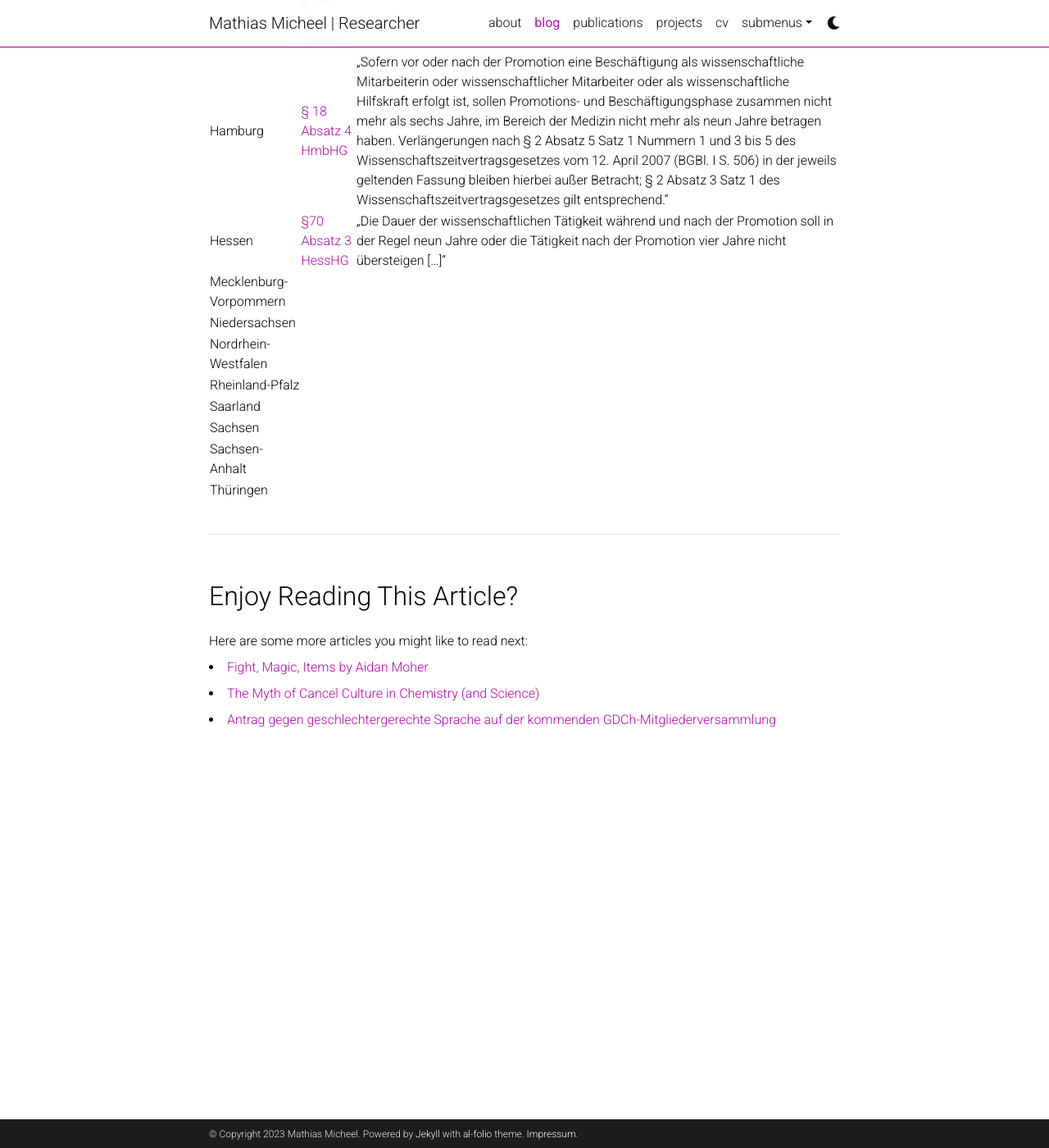
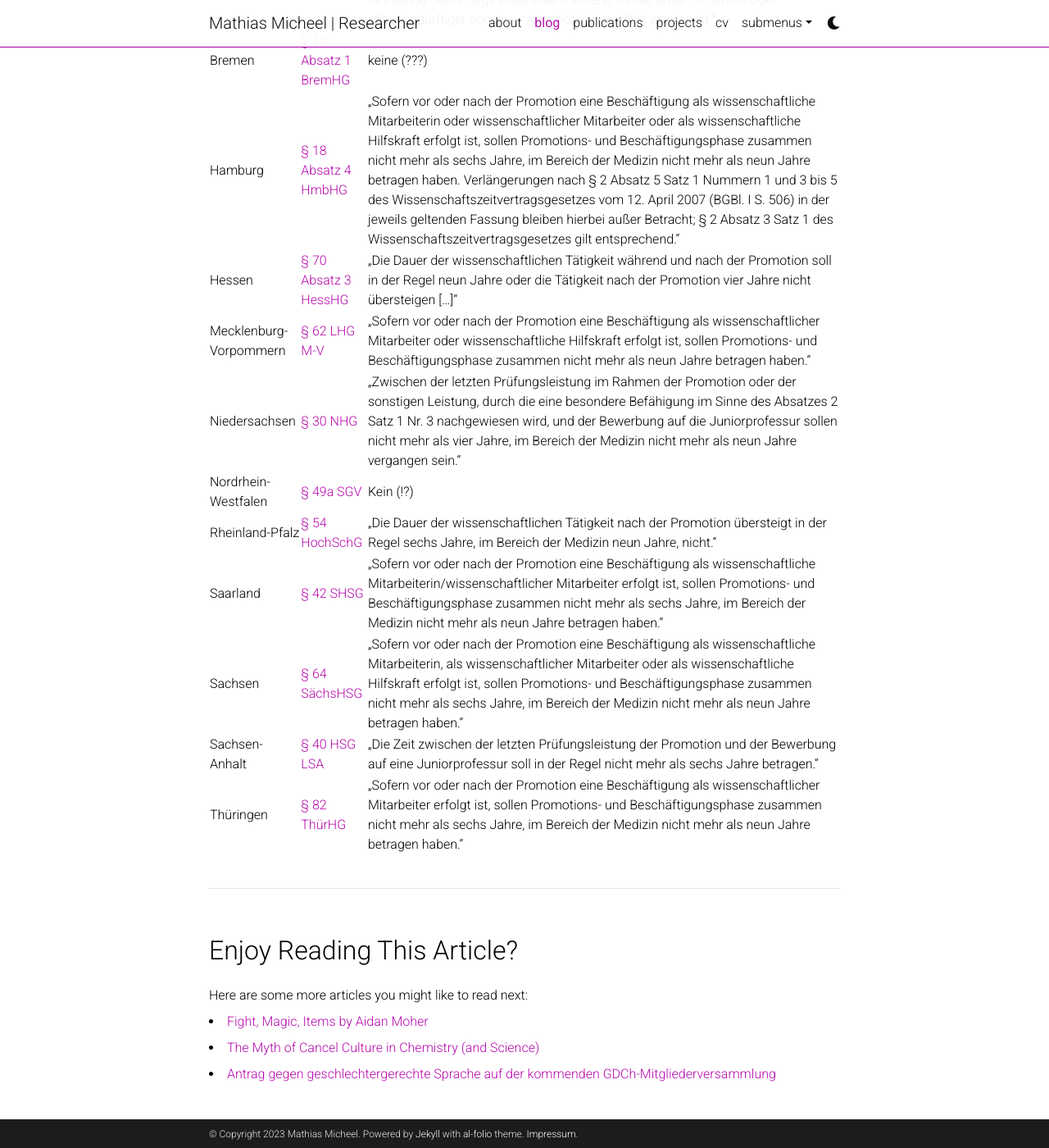
Before and after one commit to mythrandire/mythrandire.github.io, a Jekyll site: the page built from _posts/2023-07-14-juniorprofessuren.md, in a window 1280 px wide and 1400 px high, scrolled down 1356 px. Shown: the whole window at 82% size. Built offline with Jekyll 4.4.1, drawn with Linux system fonts in a browser that asks for light colours; comment, search, counter and statistics services are not loaded; a style sheet for code colours, icons or effects is not loaded.

Commit message:
Update 2023-07-14-juniorprofessuren.md

```diff
--- a/_posts/2023-07-14-juniorprofessuren.md
+++ b/_posts/2023-07-14-juniorprofessuren.md
@@ -24,12 +24,12 @@ gehe ich nicht explizit ein.
 | Brandenburg | [§ 45 Absatz 2 BbgHG](https://bravors.brandenburg.de/gesetze/bbghg#45) | „ Die Zeiten einer hauptberuflichen wissenschaftlichen Tätigkeit zwischen der letzten Prüfungsleistung der Promotion und der Bewerbung auf eine Juniorprofessur dürfen in der Regel vier Jahre nicht überschreiten. Im Fall der Bewerbung auf eine Juniorprofessur, deren Ausschreibung unter der Voraussetzung einer erfolgreichen Evaluation den unmittelbaren Übergang auf eine Lebenszeitprofessur vorsieht (Tenure Track), dürfen die Zeiten einer hauptberuflichen wissenschaftlichen Tätigkeit zwischen der letzten Prüfungsleistung der Promotion und der Bewerbung in der Regel sechs Jahre nicht überschreiten. Diese Zeiten verlängern sich im Umfang einer Ermäßigung der Arbeitszeit um mindestens ein Fünftel der regelmäßigen Arbeitszeit, die für die Betreuung oder Pflege eines oder mehrerer Kinder unter 18 Jahren oder pflegebedürftiger sonstiger Angehöriger gewährt worden ist.“ |
 | Bremen | [§ 18 Absatz 1 BremHG](https://www.transparenz.bremen.de/metainformationen/bremisches-hochschulgesetz-in-der-fassung-vom-9-mai-2007-190931?asl=bremen203_tpgesetz.c.55340.de&template=20_gp_ifg_meta_detail_d#jlr-HSchulGBR2007V23P18) | keine (???) |
 | Hamburg | [§ 18 Absatz 4 HmbHG](https://www.landesrecht-hamburg.de/bsha/document/jlr-HSchulGHAV28P18) | „Sofern vor oder nach der Promotion eine Beschäftigung als wissenschaftliche Mitarbeiterin oder wissenschaftlicher Mitarbeiter oder als wissenschaftliche Hilfskraft erfolgt ist, sollen Promotions- und Beschäftigungsphase zusammen nicht mehr als sechs Jahre, im Bereich der Medizin nicht mehr als neun Jahre betragen haben. Verlängerungen nach § 2 Absatz 5 Satz 1 Nummern 1 und 3 bis 5 des Wissenschaftszeitvertragsgesetzes vom 12. April 2007 (BGBl. I S. 506) in der jeweils geltenden Fassung bleiben hierbei außer Betracht; § 2 Absatz 3 Satz 1 des Wissenschaftszeitvertragsgesetzes gilt entsprechend.“ |
-| Hessen | [§70 Absatz 3 HessHG](https://www.rv.hessenrecht.hessen.de/bshe/document/jlr-HSchulGHE2022pP70) | „Die Dauer der wissenschaftlichen Tätigkeit während und nach der Promotion soll in der Regel neun Jahre oder die Tätigkeit nach der Promotion vier Jahre nicht übersteigen [...]“ |
-| Mecklenburg-Vorpommern |
-| Niedersachsen |
-| Nordrhein-Westfalen |
-| Rheinland-Pfalz |
-| Saarland |
-| Sachsen |
-| Sachsen-Anhalt |
-| Thüringen |
+| Hessen | [§ 70 Absatz 3 HessHG](https://www.rv.hessenrecht.hessen.de/bshe/document/jlr-HSchulGHE2022pP70) | „Die Dauer der wissenschaftlichen Tätigkeit während und nach der Promotion soll in der Regel neun Jahre oder die Tätigkeit nach der Promotion vier Jahre nicht übersteigen [...]“ |
+| Mecklenburg-Vorpommern |[§ 62 LHG M-V](https://www.lexsoft.de/cgi-bin/lexsoft/justizportal_nrw.cgi?xid=188048,63) | „Sofern vor oder nach der Promotion eine Beschäftigung als wissenschaftlicher Mitarbeiter oder wissenschaftliche Hilfskraft erfolgt ist, sollen Promotions- und Beschäftigungsphase zusammen nicht mehr als neun Jahre betragen haben.“
+| Niedersachsen | [§ 30 NHG](https://www.lexsoft.de/cgi-bin/lexsoft/justizportal_nrw.cgi?xid=173062,31) | „Zwischen der letzten Prüfungsleistung im Rahmen der Promotion oder der sonstigen Leistung, durch die eine besondere Befähigung im Sinne des Absatzes 2 Satz 1 Nr. 3 nachgewiesen wird, und der Bewerbung auf die Juniorprofessur sollen nicht mehr als vier Jahre, im Bereich der Medizin nicht mehr als neun Jahre vergangen sein.“
+| Nordrhein-Westfalen | [§ 49a SGV](https://recht.nrw.de/lmi/owa/br_bes_detail?sg=0&menu=0&bes_id=4877&anw_nr=2&aufgehoben=N&det_id=337709) | Kein (!?)
+| Rheinland-Pfalz | [§ 54 HochSchG](https://landesrecht.rlp.de/bsrp/document/jlr-HSchulGRP2020V3P54) | „Die Dauer der wissenschaftlichen Tätigkeit nach der Promotion übersteigt in der Regel sechs Jahre, im Bereich der Medizin neun Jahre, nicht.“
+| Saarland | [§ 42 SHSG](https://www.lexsoft.de/cgi-bin/lexsoft/justizportal_nrw.cgi?xid=7725001,43) | „Sofern vor oder nach der Promotion eine Beschäftigung als wissenschaftliche Mitarbeiterin/wissenschaftlicher Mitarbeiter erfolgt ist, sollen Promotions- und Beschäftigungsphase zusammen nicht mehr als sechs Jahre, im Bereich der Medizin nicht mehr als neun Jahre betragen haben.“
+| Sachsen | [§ 64 SächsHSG](https://www.revosax.sachsen.de/vorschrift/19986-Saechsisches-Hochschulgesetz#p64) | „Sofern vor oder nach der Promotion eine Beschäftigung als wissenschaftliche Mitarbeiterin, als wissenschaftlicher Mitarbeiter oder als wissenschaftliche Hilfskraft erfolgt ist, sollen Promotions- und Beschäftigungsphase zusammen nicht mehr als sechs Jahre, im Bereich der Medizin nicht mehr als neun Jahre betragen haben.“
+| Sachsen-Anhalt | [§ 40 HSG LSA](https://www.lexsoft.de/cgi-bin/lexsoft/justizportal_nrw.cgi?xid=316473,41) | „Die Zeit zwischen der letzten Prüfungsleistung der Promotion und der Bewerbung auf eine Juniorprofessur soll in der Regel nicht mehr als sechs Jahre betragen.“
+| Thüringen | [§ 82 ThürHG](https://www.lexsoft.de/cgi-bin/lexsoft/justizportal_nrw.cgi?xid=2598713,83) | „Sofern vor oder nach der Promotion eine Beschäftigung als wissenschaftlicher Mitarbeiter erfolgt ist, sollen Promotions- und Beschäftigungsphase zusammen nicht mehr als sechs Jahre, im Bereich der Medizin nicht mehr als neun Jahre betragen haben.“
```
